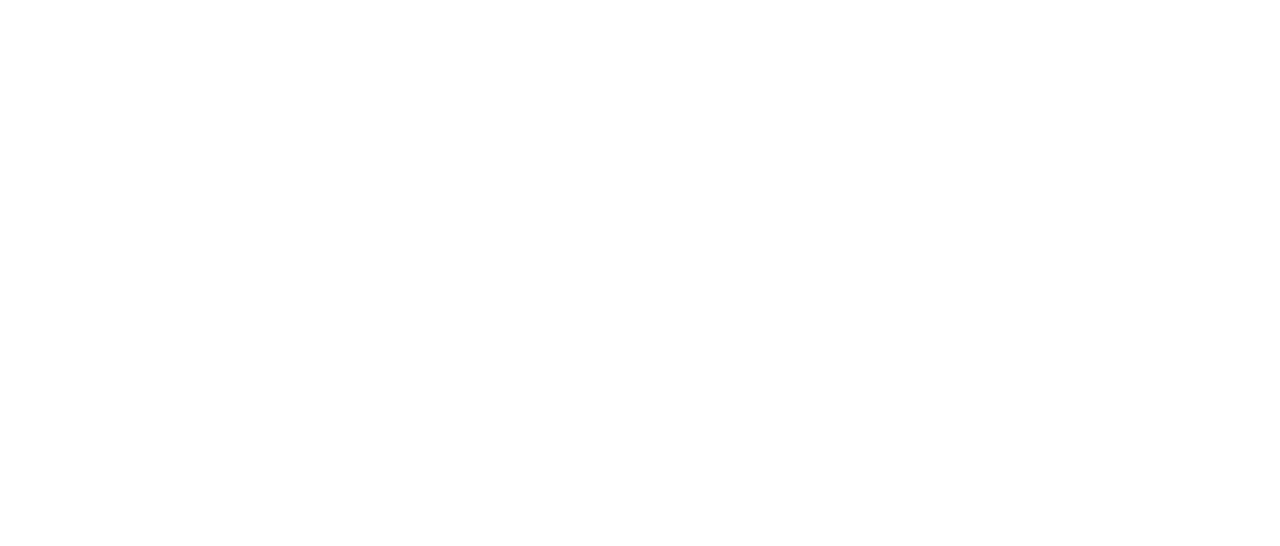
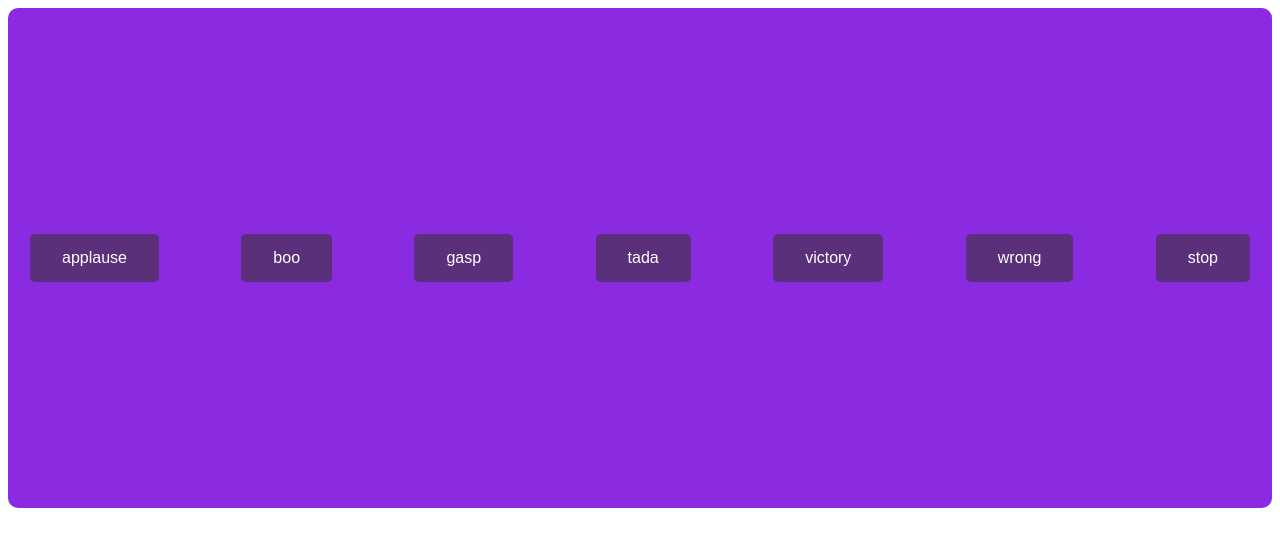
Before and after one commit to acciojob/Soundbar-MushfiqueAlam, a website: page main.html in a window 1280 px wide. Drawn offline with Linux system fonts and the light colour scheme.

Commit message:
created a submission

```diff
--- a/main.html
+++ b/main.html
@@ -8,6 +8,15 @@
 
 <body>
 	<!-- the entire body must be written by student -->
+	<div id="buttons">
+	<button class="btn">applause</button>
+	<button class="btn">boo</button>
+	<button class="btn">gasp</button>
+	<button class="btn">tada</button>
+	<button class="btn">victory</button>
+	<button class="btn">wrong</button>
+	<button class="stop">stop</button>
+	</div>
     <script type="text/javascript" src="./script.js">
 </script>
 
--- a/styles.css
+++ b/styles.css
@@ -1 +1,28 @@
 /*  your css code here. If applicable */
+
+#buttons {
+    /* margin-top: 20px; */
+    background-color:blueviolet;
+    display: flex;
+    justify-content: space-between;
+
+    padding-left: 20px;
+    padding-right: 20px;
+    align-items: center;
+    height: 500px;
+    border-radius: 10px;
+}
+
+.btn, .stop {
+    background-color: #5b307a; /* Green */
+    border: none;
+    color: white;
+    padding: 15px 32px;
+    text-align: center;
+    text-decoration: none;
+    display: inline-block;
+    font-size: 16px;
+    margin: 4px 2px;
+;
+    border-radius: 5px;
+}
```
